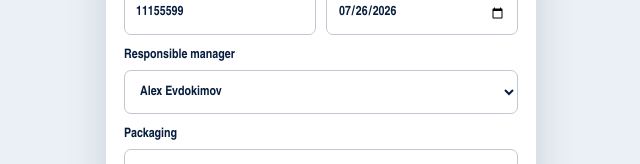
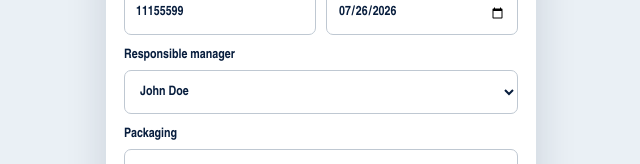
Before and after one commit to yarsuleimenov-code/Mobile_app, a React (Vite) app in the folder wireframe/: page /#/pickup in a window 1280 px wide. Shown: the part 165-329 px from the top of the page, without its empty margins (319-959 px from the left). Built offline with nearby package versions, Linux system fonts and the light colour scheme.

Commit message:
Replace manager name with John Doe

```diff
--- a/wireframe/src/cargoDomain.ts
+++ b/wireframe/src/cargoDomain.ts
@@ -58,7 +58,7 @@ export const initialCargoRecords: CargoRecord[] = [
     dimensionGroups: defaultDimensionGroups,
     packaging: 'Customer',
     orderComment: 'commentSize\norderComment',
-    responsible: 'Alex Evdokimov',
+    responsible: 'John Doe',
     photoCount: 4,
     status: 'pickup_recorded',
   },
@@ -77,7 +77,7 @@ export const initialCargoRecords: CargoRecord[] = [
   {
     orderNumber: '11076543', title: 'Teak desk', pickupDate: '07/22/2026', originBranch: 'NJ1', destinationBranch: 'CA1', totalWeight: 110,
     dimensionGroups: [{ id: 'r4-1', quantity: 10, length: 18, width: 24, height: 32 }],
-    packaging: 'Zaberman', orderComment: '', responsible: 'Alex Evdokimov', photoCount: 4,
+    packaging: 'Zaberman', orderComment: '', responsible: 'John Doe', photoCount: 4,
     status: 'pickup_recorded',
   },
   {
--- a/wireframe/src/screens/PickupCaptureScreen.tsx
+++ b/wireframe/src/screens/PickupCaptureScreen.tsx
@@ -14,7 +14,7 @@ export function PickupCaptureScreen() {
   const [saved, setSaved] = useState(false)
   const [orderNumber, setOrderNumber] = useState('11155599')
   const [pickupDate, setPickupDate] = useState('2026-07-26')
-  const [responsible, setResponsible] = useState('Alex Evdokimov')
+  const [responsible, setResponsible] = useState('John Doe')
   const [packaging, setPackaging] = useState('Customer')
   const [orderComment, setOrderComment] = useState('commentSize\norderComment')
   const [weight, setWeight] = useState(123)
@@ -54,7 +54,7 @@ export function PickupCaptureScreen() {
           <label>Order #<input inputMode="numeric" value={orderNumber} onChange={(event) => setOrderNumber(event.target.value)} /></label>
           <label>Pickup date<input type="date" value={pickupDate} onChange={(event) => setPickupDate(event.target.value)} /></label>
         </div>
-        <label>Responsible manager<select value={responsible} onChange={(event) => setResponsible(event.target.value)}><option>Alex Evdokimov</option><option>Maria Lopez</option><option>Daniel Kim</option></select></label>
+        <label>Responsible manager<select value={responsible} onChange={(event) => setResponsible(event.target.value)}><option>John Doe</option><option>Maria Lopez</option><option>Daniel Kim</option></select></label>
         <label>Packaging<select value={packaging} onChange={(event) => setPackaging(event.target.value)}><option>Customer</option><option>Zaberman</option><option>Mixed</option></select></label>
         <label>Order comment<textarea rows={2} value={orderComment} onChange={(event) => setOrderComment(event.target.value)} /></label>
 
```
